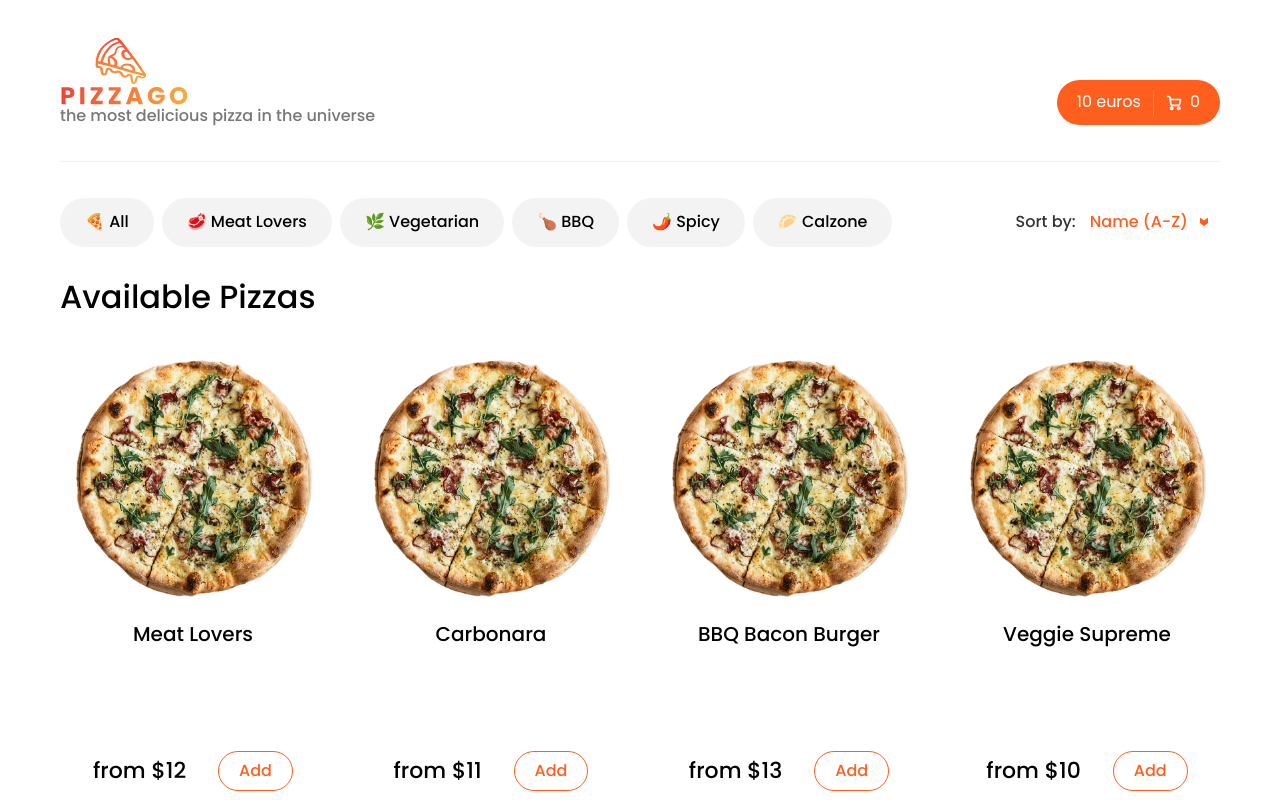
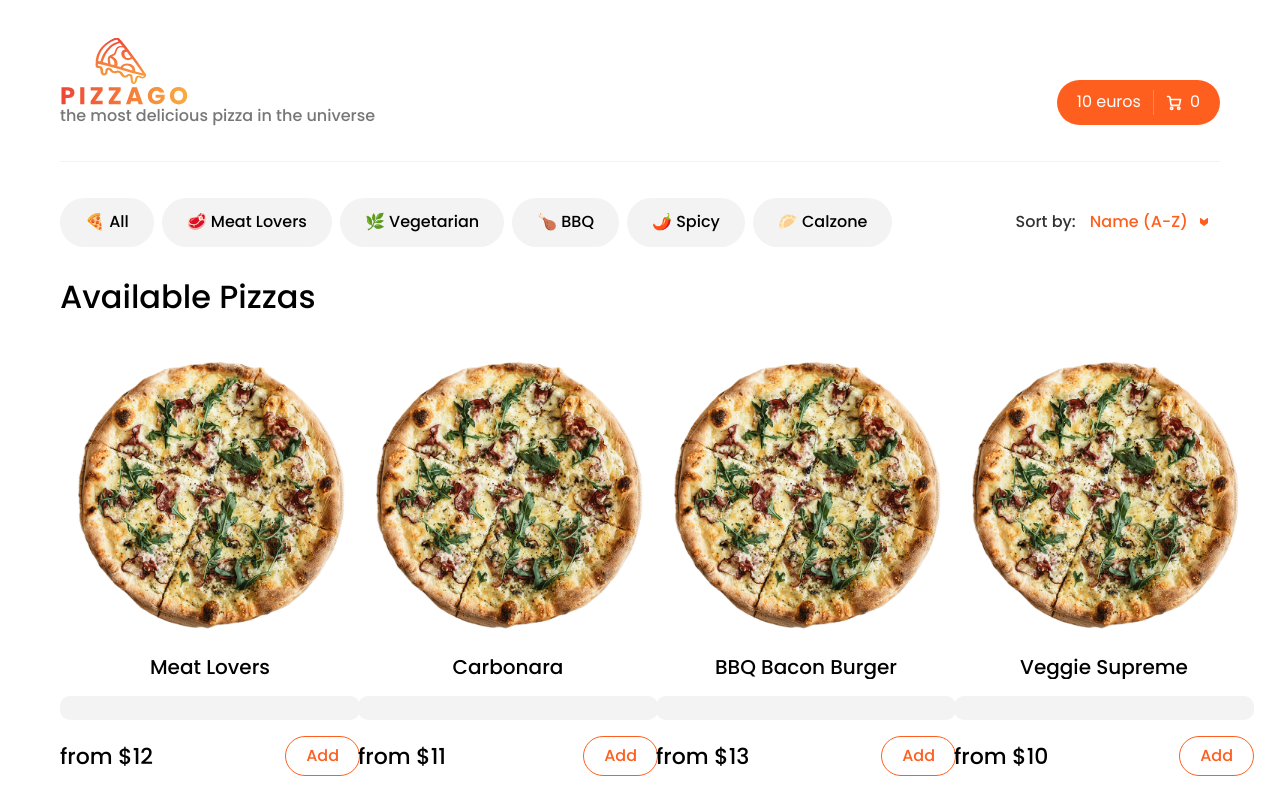
Before and after one commit to akutuzova11/react-pizza-go, a React (Create React App) app: page /all in a window 1280 px wide. Shown: the top 800 px of the page. Built offline with nearby package versions, Linux system fonts and the light colour scheme.

Commit message:
update styling

```diff
--- a/src/common/PizzaItem/styled.js
+++ b/src/common/PizzaItem/styled.js
@@ -22,6 +22,7 @@ export const PizzaImage = styled.img`
   max-width: 100%;
   height: auto;
   display: block;
+  max-height: 300px;
 `;
 
 export const Details = styled.div`
@@ -29,12 +30,16 @@ export const Details = styled.div`
   flex-direction: column;
   align-items: center;
   width: 100%;
+  max-wisth: 320px;
 `;
 
 export const PizzaTitle = styled.h2`
   font-size: 20px;
   font-weight: 500;
   letter-spacing: 1%;
+  white-space: nowrap;
+  overflow: hidden;
+  text-overflow: ellipsis;
 `;
 
 export const Selector = styled.div`
@@ -43,6 +48,9 @@ export const Selector = styled.div`
   gap: 8px;
   background-color: ${({ theme }) => theme.color.lightgray};
   border-radius: 10px;
+  padding: 8px;
+  width: 100%;
+  width: 300px;
 `;
 
 export const SelectorList = styled.ul`
@@ -52,33 +60,39 @@ export const SelectorList = styled.ul`
   align-items: center;
   justify-content: center;
   padding: 0;
+  margin: 0;
 `;
 
 export const SelectorItem = styled.li`
   font-size: 14px;
   font-weight: 500;
   letter-spacing: 1.5%;
-  padding: 0 10px;
+  height: 32px;
+  width: ${({ $isSize }) => ($isSize ? "85px" : "130px")};
+  border-radius: 5px;
+  background: ${({ $isActive, theme }) =>
+    $isActive ? theme.color.white : "transparent"};
+  box-shadow: ${({ $isActive }) =>
+    $isActive ? "0px 2px 4px rgba(0, 0, 0, 0.04)" : "none"};
+  cursor: ${({ $isActive }) => ($isActive ? "default" : "pointer")};
+  display: flex;
+  align-items: center;
+  justify-content: center;
+  padding: 0 8px;
 
-  &.active {
-    background: ${({ theme }) => theme.color.white};
-    box-shadow: 0px 2px 4px rgba(0, 0, 0, 0.04);
-    border-radius: 5px;
-    cursor: auto;
-  }
-
-  &.disabled {
-    opacity: 0.4;
-    pointer-events: none;
+  &:hover {
+    color: ${({ $isActive, theme }) =>
+      $isActive ? theme.color.black : theme.color.darkorange};
   }
 `;
 
 export const BottomSection = styled.div`
   display: flex;
-  justify-items: center;
+  justify-content: space-between;
   align-items: center;
   margin-top: 16px;
-  gap: 32px;
+  width: 100%;
+  width: 300px;
 `;
 
 export const Price = styled.div`
@@ -95,4 +109,9 @@ export const Button = styled.button`
   border: ${({ theme }) => theme.color.darkorange} 1px solid;
   border-radius: 30px;
   padding: 10px 20px;
+  cursor: pointer;
+  &:hover{
+  background-color: ${({ theme }) => theme.color.darkorange};
+    color: ${({ theme }) => theme.color.white};
+  }
 `;
```
